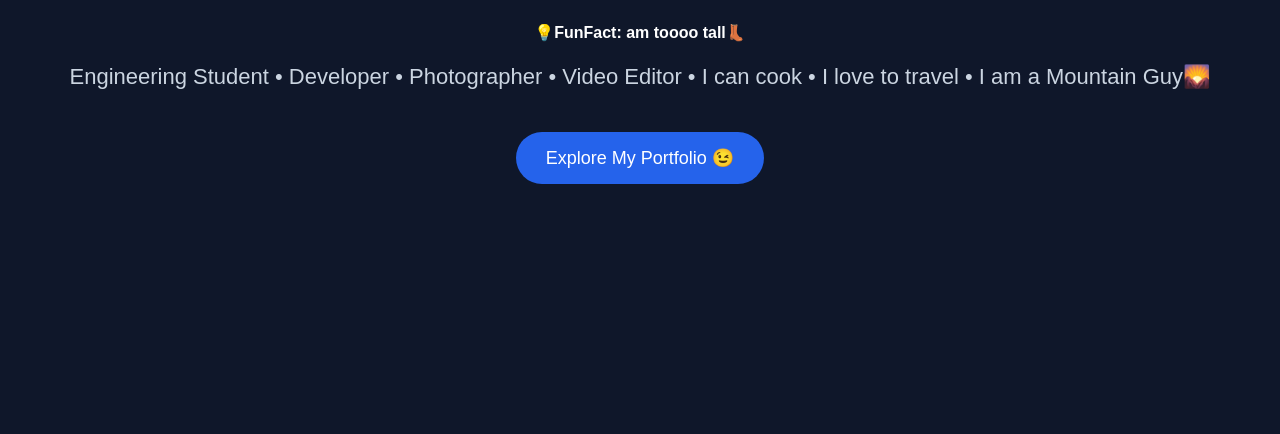
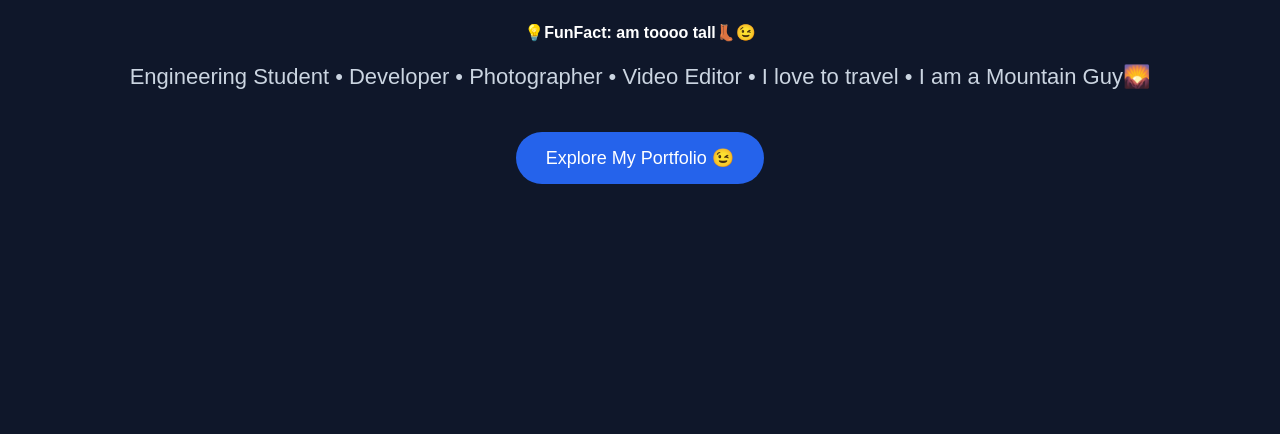
Before and after one commit to ShreyasManore/ShreyasManore.github.io, a plain HTML site: page index.html in a window 1280 px wide. Shown: the part 366-800 px from the top of the page. Drawn offline with Linux system fonts and the light colour scheme.

Commit message:
Update fun fact and remove duplicate content

```diff
--- a/index.html
+++ b/index.html
@@ -40,8 +40,8 @@ button{
 <body>
 <div>
 <h1>Hi, I'm Shreyas Vikas Manore😁</h1>
-<h4> 💡FunFact: am toooo tall👢 </h4>
-<p>Engineering Student • Developer • Photographer • Video Editor • I can cook • I love to travel • I am a Mountain Guy🌄</p>
+<h4> 💡FunFact: am toooo tall👢😉 </h4>
+<p>Engineering Student • Developer • Photographer • Video Editor • I love to travel • I am a Mountain Guy🌄</p>
 <button>Explore My Portfolio 😉</button>
 </div>
 </body>
```
